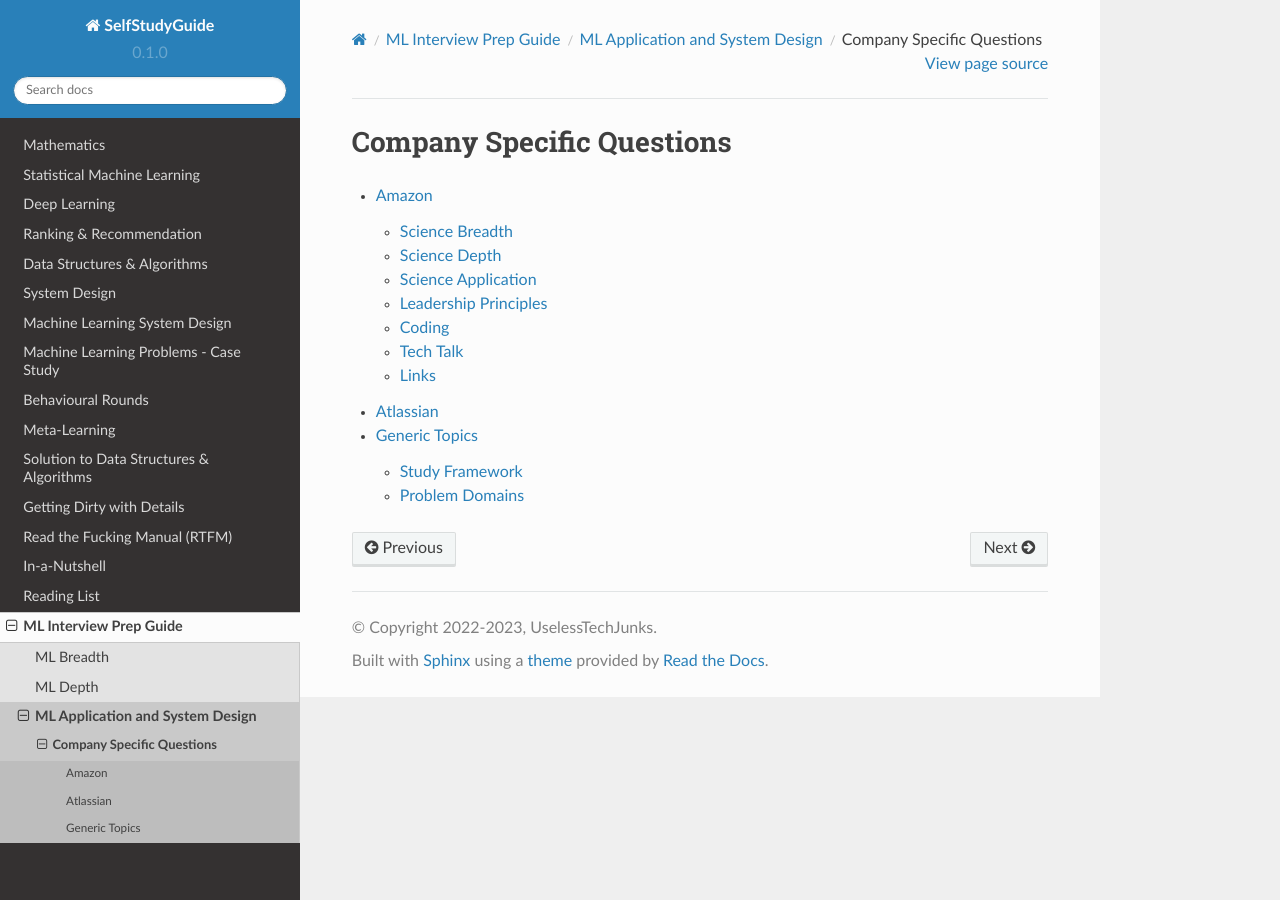
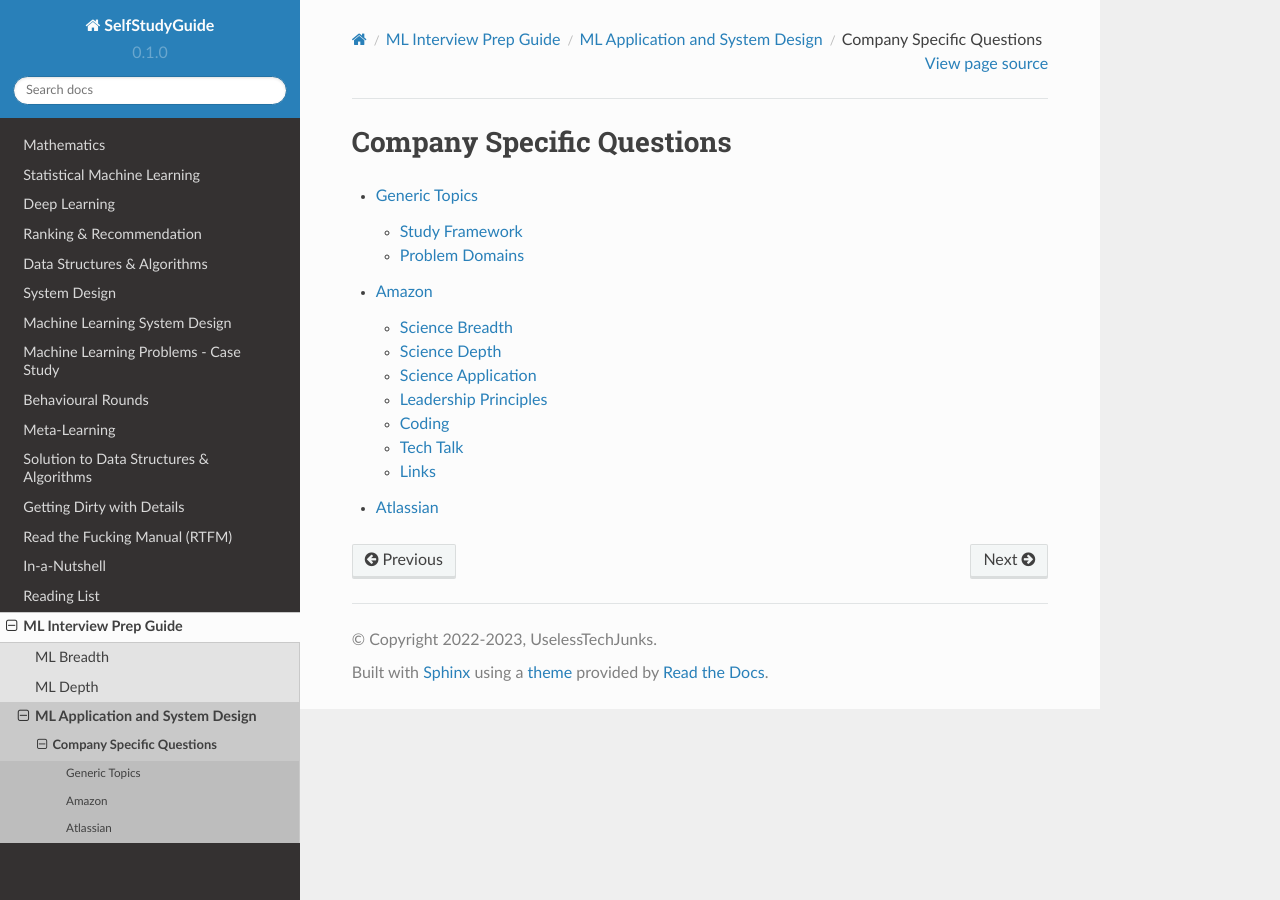
Before and after one commit to uselesstechjunks/leetcode, a Sphinx documentation site: the page built from docs/source/interviews/company/index.rst, in a window 1280 px wide. Built offline with Sphinx 7.4.7 and the Read the Docs theme 2.0.0, drawn with Linux system fonts in a browser that asks for light colours.

```diff
--- a/docs/source/interviews/company/index.rst
+++ b/docs/source/interviews/company/index.rst
@@ -5,6 +5,6 @@ Company Specific Questions
 .. toctree::
 	:maxdepth: 3
 
+	generic
 	amzn
 	atlassian
-	generic
```
